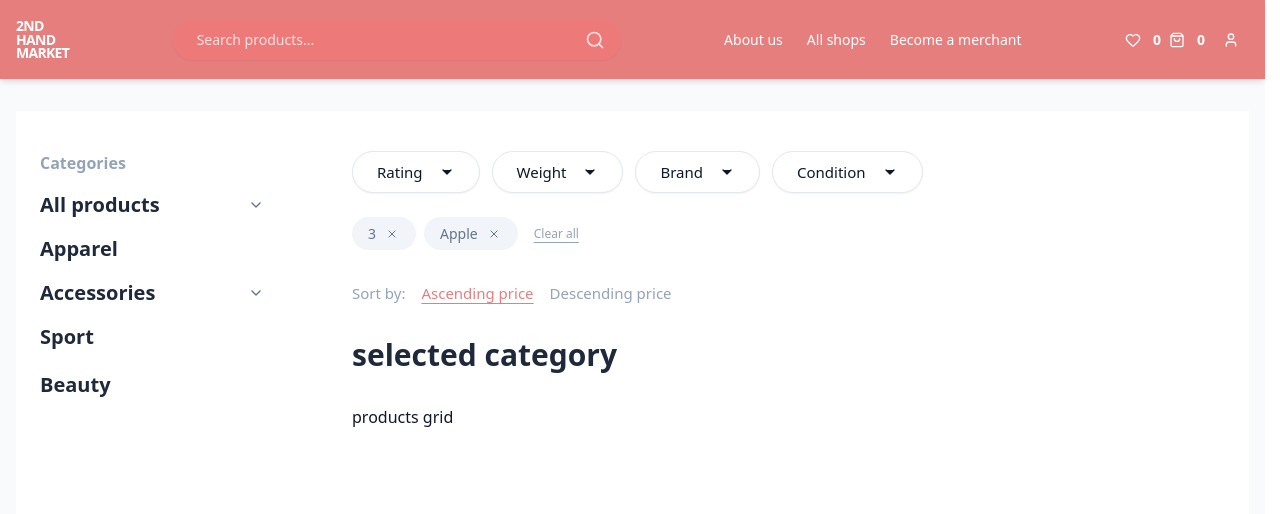
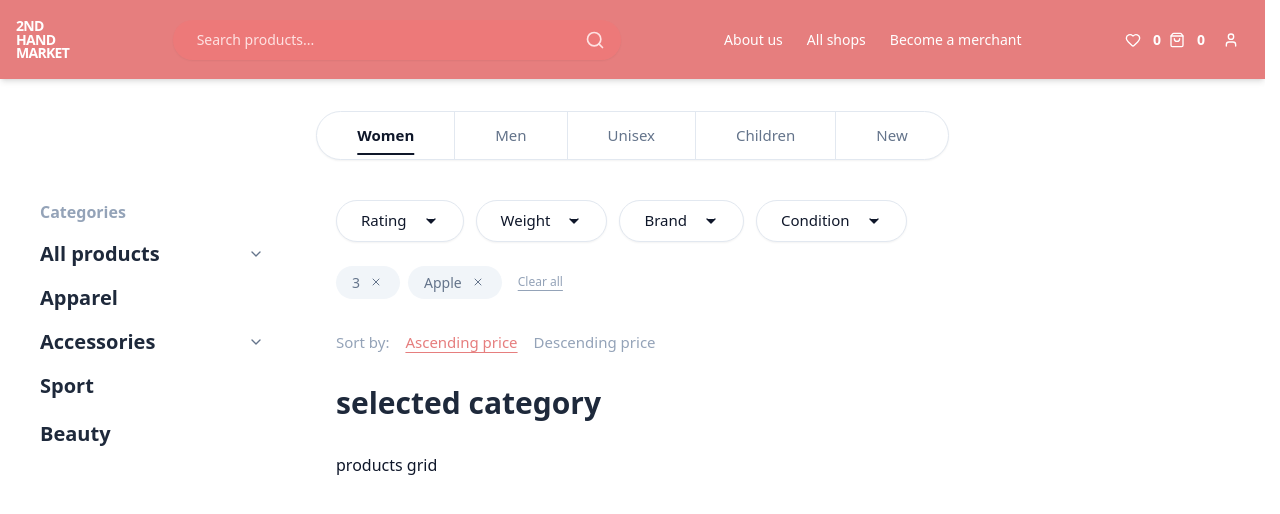
Before and after one commit to etoneyaaa402/market-ts, a React (Vite) app: page / in a window 1280 px wide. Shown: the top 514 px of the page. Built offline with nearby package versions, Linux system fonts and the light colour scheme; sample sign-in values are in the browser's storage.

Commit message:
feat: implementing tabs to main page

```diff
--- /dev/null
+++ b/src/features/products/components/catalog-tips.tsx
@@ -0,0 +1,30 @@
+import { useState } from "react"
+import { cn } from "@/lib/utils"
+
+const TIPS_OPTIONS = ['Women', 'Men', 'Unisex', 'Children', 'New']
+
+export function CatalogTips() {
+  const [activeTab, setActiveTab] = useState('Women')
+
+  return (
+    <div className="flex justify-center w-full mb-10">
+      <div className="inline-flex items-center border border-slate-200 rounded-full bg-white overflow-hidden shadow-sm">
+        {TIPS_OPTIONS.map((tab, index) => (
+          <button
+            key={tab}
+            onClick={() => setActiveTab(tab)}
+            className={cn(
+              "relative px-10 py-3 text-[15px] transition-all hover:bg-slate-50/50",
+              index !== TIPS_OPTIONS.length - 1 && "border-r border-slate-200",
+              tab === activeTab
+                ? "text-slate-900 font-bold underline decoration-2 underline-offset-[12px]"
+                : "text-slate-500 font-normal"
+            )}
+          >
+            {tab}
+          </button>
+        ))}
+      </div>
+    </div>
+  )
+}
--- a/src/routes/_authenticated.tsx
+++ b/src/routes/_authenticated.tsx
@@ -17,7 +17,7 @@ export const Route = createFileRoute('/_authenticated')({
   component: () => (
     <div className="flex flex-col min-h-screen">
       <Header />
-      <main className="flex-1 w-full max-w-[1440px] mx-auto px-4 py-8">
+      <main className="flex-1 w-full max-w-[1440px] mx-auto px-4 py-8 bg-white">
         <Outlet />
       </main>
     </div>
--- a/src/routes/_authenticated/index.lazy.tsx
+++ b/src/routes/_authenticated/index.lazy.tsx
@@ -1,6 +1,7 @@
 import { createLazyFileRoute } from '@tanstack/react-router'
 import { CatalogSidebar } from '@/features/products/components/catalog-sidebar'
 import { CatalogFilters } from '@/features/products/components/catalog-filters'
+import { CatalogTips } from '@/features/products/components/catalog-tips'
 
 export const Route = createLazyFileRoute('/_authenticated/')({
   component: HomePage,
@@ -9,9 +10,11 @@ export const Route = createLazyFileRoute('/_authenticated/')({
 function HomePage() {
   return (
     <div className="bg-white">
-      <div className="max-w-[1440px] mx-auto flex min-h-screen px-6 py-10 gap-10">
+      <div className="max-w-[1440px] mx-auto px-6">
+        <CatalogTips/>
+        <div className="flex gap-10">
           <CatalogSidebar/>
-        <div className="flex-1 pl-4">
+          <div className="flex-1">
             <CatalogFilters/>
             <h1 className="text-3xl font-bold text-slate-800 mb-8 lowercase">
               selected category
@@ -22,5 +25,6 @@ function HomePage() {
           </div>
         </div>
       </div>
+    </div>
   )
 }
```
Lines whose indentation alone changed are shown as unchanged.
